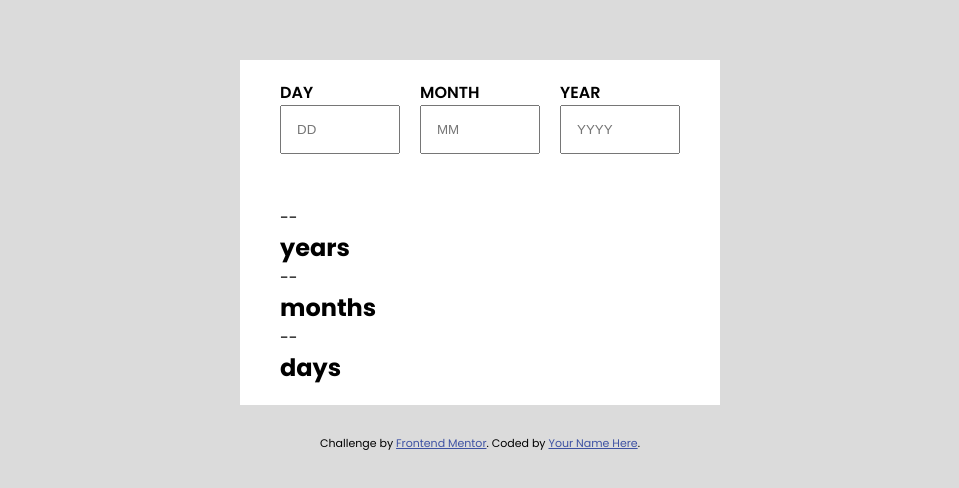
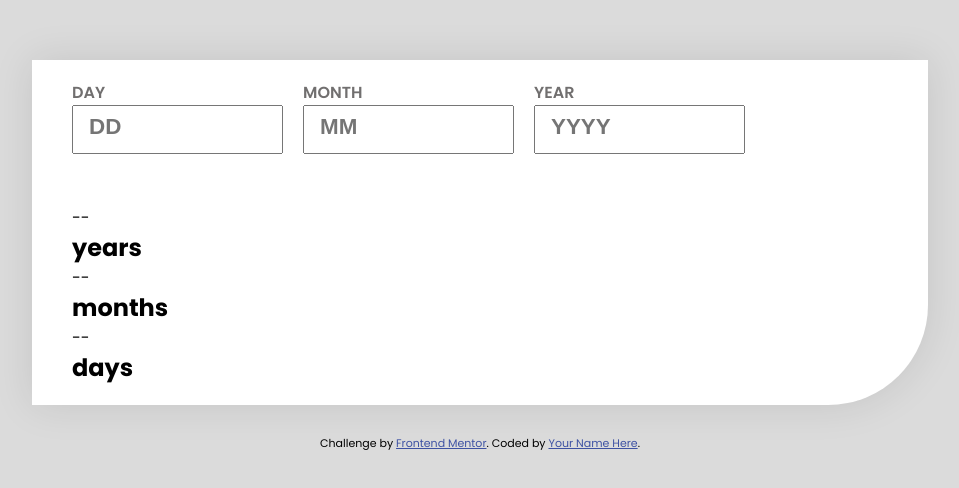
Before and after one commit to smileywrld/age-calculator-app, a plain HTML site: page index.html in a window 1280 px wide. Shown: the part 144-632 px from the top of the page, without its empty margins (160-1119 px from the left). Drawn offline with Linux system fonts and the light colour scheme.

Commit message:
Update CSS styles for container and input elements for improved layout and consistency

```diff
--- a/style.css
+++ b/style.css
@@ -5,6 +5,7 @@
 }
 
 body {
+    width: 100%;
     height: 100vh;
     background-color: hsl(0, 0%, 86%);
     font-family: "poppins", serif;
@@ -17,9 +18,11 @@ body {
 
 .container {
     background: #fff;
-    width: fit-content;
     margin: 0 auto;
     padding: 20px 40px;
+    width: 70%;
+    border-bottom-right-radius: 100px;
+    box-shadow: 0px 0px 40px rgba(0, 0, 0, 0.1);
 }
 
 .dates-container {
@@ -27,14 +30,21 @@ body {
     gap: 20px;
 }
 
-.dates-container label{
+.dates-container label {
     display: block;
     font-weight: 600;
     text-transform: uppercase;
+    color: hsl(0, 1%, 44%);
 }
 
-.dates-container input{
+
+.dates-container input {
     display: block;
     padding: 15px;
-    width: 15vh;
+    width: 100%;
 }
+
+.dates-container input::placeholder{
+    font-weight: 700;
+    font-size: 1.4rem;
+}
```
